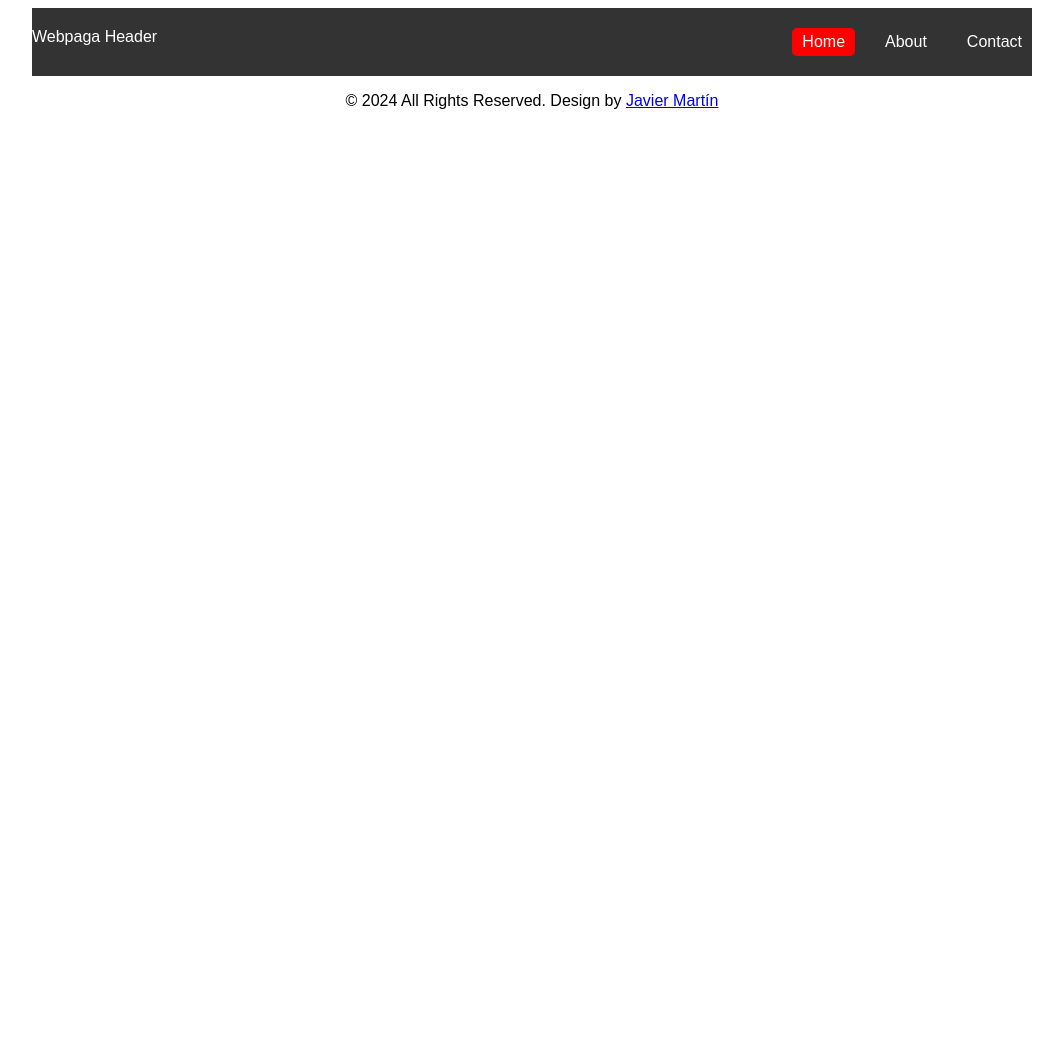
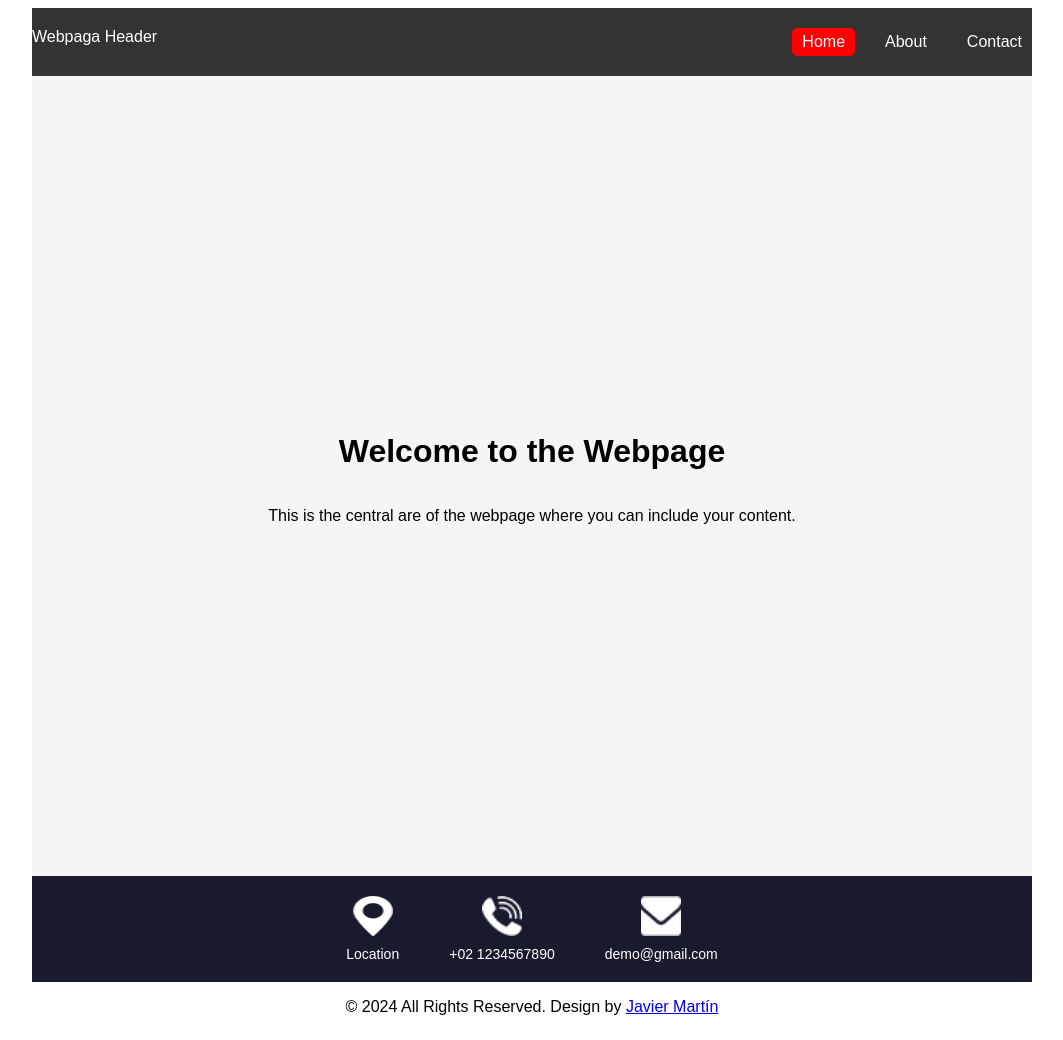
Before and after one commit to JavierMartinA/my_first_web_page_2024, a plain HTML site: page index.html in a window 1280 px wide. Shown: the whole page, without its empty margins (108-1171 px from the left). Before the commit the page ends 800 px from the top, so only its background shows below. Drawn offline with Linux system fonts and the light colour scheme.

Commit message:
Adding content in html and images folder

```diff
--- a/index.html
+++ b/index.html
@@ -86,6 +86,45 @@ body{
             text-decoration: underline;
         }
 
+        .content {
+            height: 800px;
+            display: flex;
+            flex-direction: column;
+            justify-content: center;
+            align-items: center;
+            background-color: #f5f5f5;
+        }
+
+        .menu {
+            background-color: #1a1a2e;
+            color: white;
+            padding: 20px 0;
+            text-align: center;
+        }
+
+        .menu-content {
+            display: flex;
+            justify-content: center;
+            gap: 50px;
+            align-items: center;
+        }
+
+        .menu-item {
+            display: flex;
+            flex-direction: column;
+            align-items: center;
+        }
+
+        .menu-item p{
+            margin: 10px 0 0;
+            font-size: 14px;
+        }
+
+        .menu-icon {
+            width: 40px;
+            height: 40px;
+        }
+
      </style>
 </head>
 <body>
@@ -99,6 +138,28 @@ body{
             </nav>
         </div>
     </header>
+    <main class="container">
+        <div class="content">
+            <h1>Welcome to the Webpage</h1>
+            <p>This is the central are of the webpage where you can include your content.</p>
+        </div>
+        <div class="menu">
+            <div class="menu-content">
+                <div class="menu-item">
+                    <img src="./images/location-white.png" alt="Location Icon" class="menu-icon">
+                    <p>Location</p>
+                </div>
+                <div class="menu-item">
+                    <img src="./images/telephone-white.png" alt="Phone Icon" class="menu-icon">
+                    <p>+02 1234567890</p>
+                </div>
+                <div class="menu-item">
+                    <img src="./images/envelope-white.png" alt="Email Icon" class="menu-icon">
+                    <p>demo@gmail.com</p>
+                </div>
+            </div>
+        </div>
+    </main>
     <footer class="footer_section">
         <p>&copy; 2024 All Rights Reserved. Design by <a href="#">Javier Martín</a></p>
     </footer>
```
Also changed, not shown: images/envelope-white.png (added), images/location-white.png (added), images/telephone-white.png (added), 1 other file.
